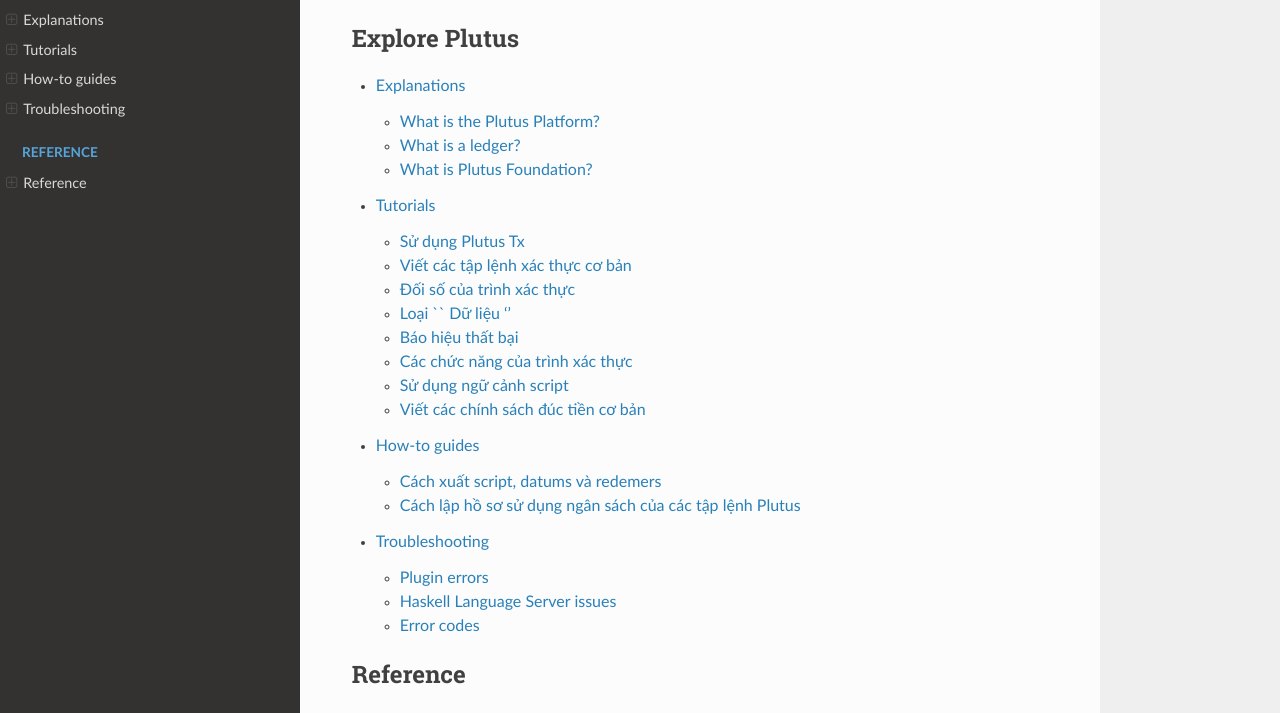
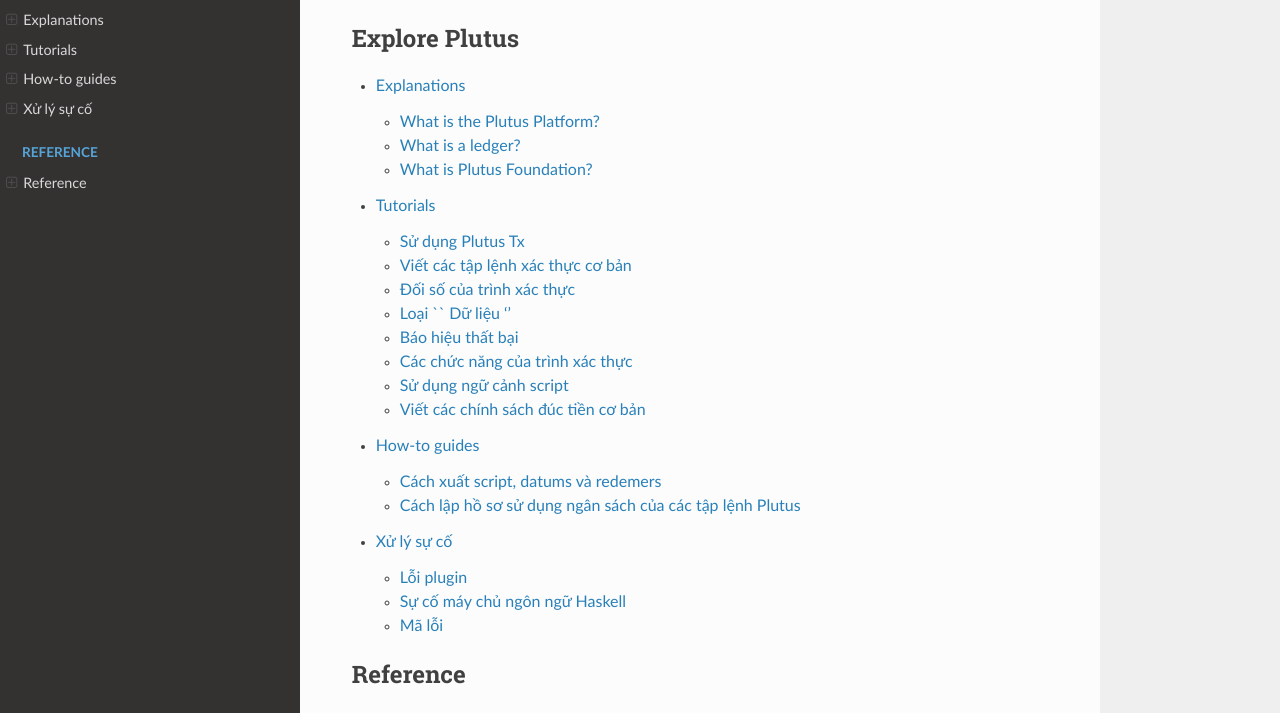
Before and after one commit to cardano2vn/plutus, a Sphinx documentation site: the page built from doc/index.rst, in a window 1280 px wide and 1285 px high. Shown: the part 206-919 px from the top of the window. Built offline with Sphinx 7.4.7 and the Read the Docs theme 2.0.0, drawn with Linux system fonts in a browser that asks for light colours; part of the change alters nothing that is shown.

Commit message:
2nd 16-012022
Commit lan 2

```diff
--- a/doc/plutus/troubleshooting.rst
+++ b/doc/plutus/troubleshooting.rst
@@ -1,73 +1,72 @@
-Troubleshooting
+Xử lý sự cố
 ===============
 
-Plugin errors
+Lỗi plugin
 -------------
 
-Errors that start with ``GHC Core to PLC plugin`` are errors from ``plutus-tx-plugin``.
+Các lỗi bắt đầu với `` GHC Core to PLC plugin '' là lỗi từ `` plutus-tx-plugin ''.
 
-.. note::
-   Often these errors arise due to GHC doing something to the code before the plugin gets to see it.
-   So the solution is often to prevent GHC from doing this, which is why we often recommend trying various GHC compiler flags.
+.. Lưu ý::
+  Thường thì những lỗi này phát sinh do GHC làm gì đó với mã trước khi plugin nhìn thấy nó.
+    Vì vậy, giải pháp thường là ngăn GHC làm điều này, đó là lý do tại sao chúng tôi thường khuyên bạn nên thử các cờ trình biên dịch GHC khác nhau.
 
 Haddock
 ~~~~~~~
 
-The plugin will typically fail when producing Haddock documentation.
-However, in this instance you can simply tell it to defer any errors to runtime (which will never happen since you're building documentation).
+Plugin thường sẽ bị lỗi khi tạo tài liệu Haddock.
+Tuy nhiên, trong trường hợp này, bạn có thể chỉ cần yêu cầu nó trì hoãn bất kỳ lỗi nào đối với thời gian chạy (điều này sẽ không bao giờ xảy ra vì bạn đang xây dựng tài liệu).
 
-A easy way to do this is to add the following lines for your ``package-name`` to ``cabal.project``::
+Một cách dễ dàng để làm điều này là thêm các dòng sau cho ``package-name`` thành ``cabal.project``::
 
   package package-name
     haddock-options: "--optghc=-fplugin-opt PlutusTx.Plugin:defer-errors"
 
-Non-``INLINABLE`` functions
-~~~~~~~~~~~~~~~~~~~~~~~~~~~
+Các hàm không phải ``INLINABLE ''
+~~~~~~~~~~~~~~~~~~~~~~~~~~~~~
 
-A common error is:
+Một lỗi phổ biến là:
 
 ``Error: Reference to a name which is not a local, a builtin, or an external INLINABLE function``
 
-This means the plugin doesn't have access to implementation of the function, which it needs to be able to compile the function to Plutus Core.
-Some things you can do to fix it:
+Điều này có nghĩa là plugin không có quyền truy cập vào việc triển khai chức năng, mà nó cần để có thể biên dịch chức năng thành Plutus Core.
+Một số điều bạn có thể làm để khắc phục:
 
-- Make sure to add ``{-# INLINABLE functionname #-}`` to your function.
-- If there's an extra ``$c`` in front of the function name in the error, GHC has generated a specialised version of your function,
-  which prevents the plugin from accessing it.
-  You can turn off specialisation with ``{-# OPTIONS_GHC -fno-specialise #-}``
-- Other compiler options that can help:
+- Đảm bảo thêm  ``{-# INLINABLE functionname #-}`` vào hàm của bạn.
+- Nếu có thểm ``$c``phía trước tên hàm bị lỗi, GHC đã tạo một phiên bản chuyên biệt cho hàm của bạn, điều này ngăn không cho plugin truy cập vào nó .
+  Bạn có thể tắt  với ``{-# OPTIONS_GHC -fno-specialise #-}``
+- Các tùy chọn trình biên dịch khác có thể giúp:
 
   - ``{-# OPTIONS_GHC -fno-strictness #-}``
   - ``{-# OPTIONS_GHC -fno-ignore-interface-pragmas #-}``
   - ``{-# OPTIONS_GHC -fno-omit-interface-pragmas #-}``
   - ``{-# OPTIONS_GHC -fobject-code #-}``
 
-  Some more details are in `the plutus-tx readme <https://github.com/input-output-hk/plutus/tree/master/plutus-tx#building-projects-with-plutus-tx>`_.
+  Một số chi tiết khác có trong `the plutus-tx readme <https://github.com/input-output-hk/plutus/tree/master/plutus-tx#building-projects-with-plutus-tx>`_.
 
-Haskell Language Server issues
+Sự cố máy chủ ngôn ngữ Haskell
 ------------------------------
 
-For more advice on using Haskell Language Server (HLS), consult the `CONTRIBUTING guide <https://github.com/input-output-hk/plutus/blob/master/CONTRIBUTING.adoc>`_ in the ``plutus`` repository.
+Để được tư vấn thêm về cách sử dụng Máy chủ ngôn ngữ Haskell (HLS), hãy tham khảo `CONTRIBUTING guide <https://github.com/input-output-hk/plutus/blob/master/CONTRIBUTING.adoc>`_ in the ``plutus`` repository.
 
-Wrong version
+Sai version
 ~~~~~~~~~~~~~
 
 ``ghcide compiled against GHC 8.10.3 but currently using 8.10.2.20201118``
 
-Your editor is not picking up the right version of the Haskell Language Server (HLS).
-Plutus needs a custom version of HLS which is provided by Nix.
-So get this working in your editor, make sure to do these two things:
+Trình chỉnh sửa của bạn không chọn đúng phiên bản của Máy chủ Ngôn ngữ Haskell (HLS).
+Plutus cần một phiên bản tùy chỉnh của HLS do Nix cung cấp.
+Vì vậy, làm cho điều này hoạt động trong trình chỉnh sửa của bạn, hãy đảm bảo thực hiện hai điều sau:
 
-- Start your editor from ``nix-shell`` (or use ``direnv``)
-- Most editors are configured to use ``haskell-language-server-wrapper``, which is a wrapper which picks the right HLS version.
-  Change this to just ``haskell-language-server``.
+- Khởi động trình soạn thảo của bạn từ `` nix-shell '' (hoặc sử dụng `` direnv '')
+- Hầu hết các trình soạn thảo được định cấu hình để sử dụng `` haskell-language-server-wrapper '', là một trình bao bọc chọn phiên bản HLS phù hợp.
+   Thay đổi điều này thành chỉ `` haskell-language-server ''.
 
-If this doesn't work, run ``which haskell-language-server`` in `nix-shell`, and use this absolute path in the configuration of your editor.
+Nếu cách này không hiệu quả, hãy chạy `` haskell-language-server '' trong `nix-shell` và sử dụng đường dẫn tuyệt đối này trong cấu hình trình soạn thảo của bạn.
 
-Error codes
+Mã lỗi
 -----------
 
-To reduce code size, on-chain errors only output codes. Here's what they mean:
+Để giảm kích thước mã, lỗi trên chuỗi chỉ xuất mã. Đây là ý nghĩa của chúng:
 
 ..
   This list can be generated with:
```
